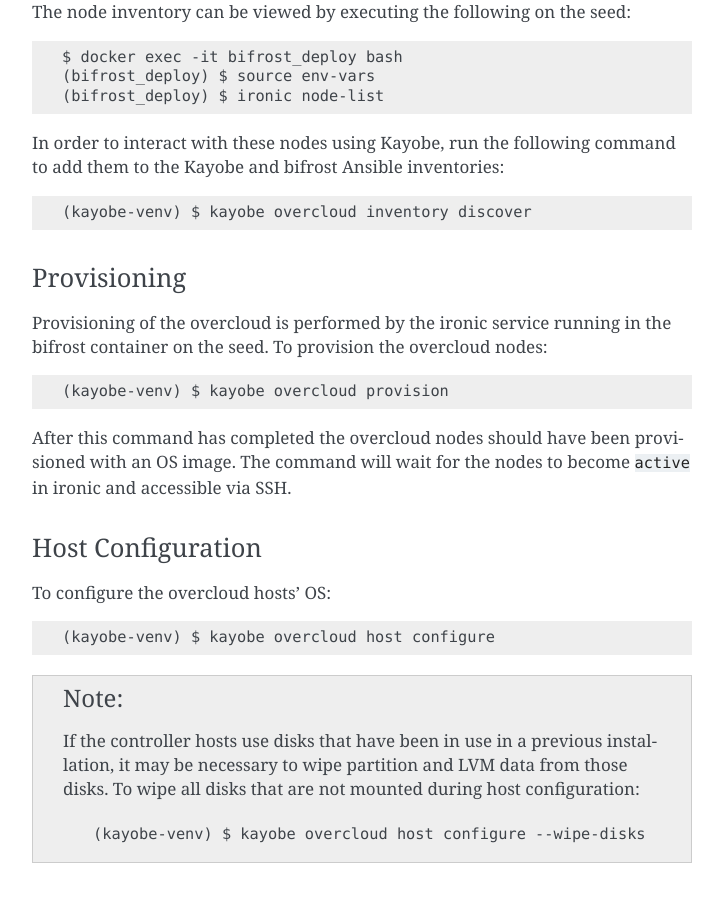
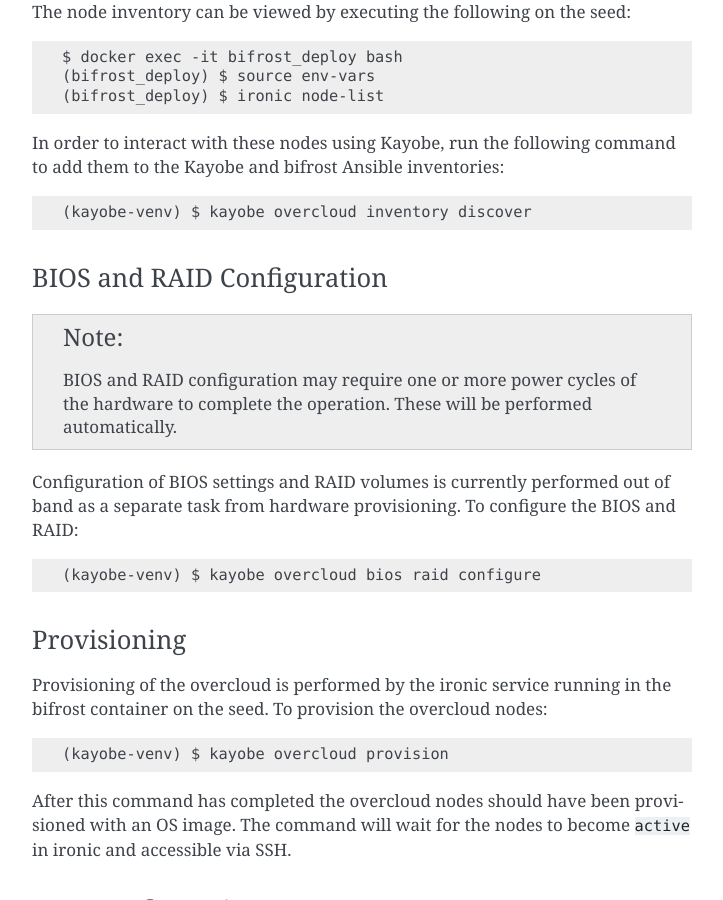
Before and after one commit to openstack/kayobe, a Sphinx documentation site: the page built from doc/source/usage.rst, in a window 1280 px wide and 900 px high, scrolled down 6300 px. Shown: the whole window, without its empty margins (388-1111 px from the left). Built offline with Sphinx 7.4.7, drawn with Linux system fonts in a browser that asks for light colours; some of the changed text lies outside the part shown.

Commit message:
Support configuration of BIOS and RAID for controllers

```diff
--- a/doc/source/usage.rst
+++ b/doc/source/usage.rst
@@ -285,6 +285,20 @@
 
     (kayobe-venv) $ kayobe overcloud inventory discover
 
+BIOS and RAID Configuration
+---------------------------
+
+.. note::
+
+   BIOS and RAID configuration may require one or more power cycles of the
+   hardware to complete the operation.  These will be performed automatically.
+
+Configuration of BIOS settings and RAID volumes is currently performed out of
+band as a separate task from hardware provisioning.  To configure the BIOS and
+RAID::
+
+    (kayobe-venv) $ kayobe overcloud bios raid configure
+
 Provisioning
 ------------
 
--- a/setup.py
+++ b/setup.py
@@ -40,6 +40,7 @@
             'control_host_bootstrap = kayobe.cli.commands:ControlHostBootstrap',
             'configuration_dump = kayobe.cli.commands:ConfigurationDump',
             'kolla_ansible_run = kayobe.cli.commands:KollaAnsibleRun',
+            'overcloud_bios_raid_configure = kayobe.cli.commands:OvercloudBIOSRAIDConfigure',
             'overcloud_container_image_build = kayobe.cli.commands:OvercloudContainerImageBuild',
             'overcloud_container_image_pull = kayobe.cli.commands:OvercloudContainerImagePull',
             'overcloud_deprovision = kayobe.cli.commands:OvercloudDeprovision',
```
Also changed, not shown: 5 other files.
